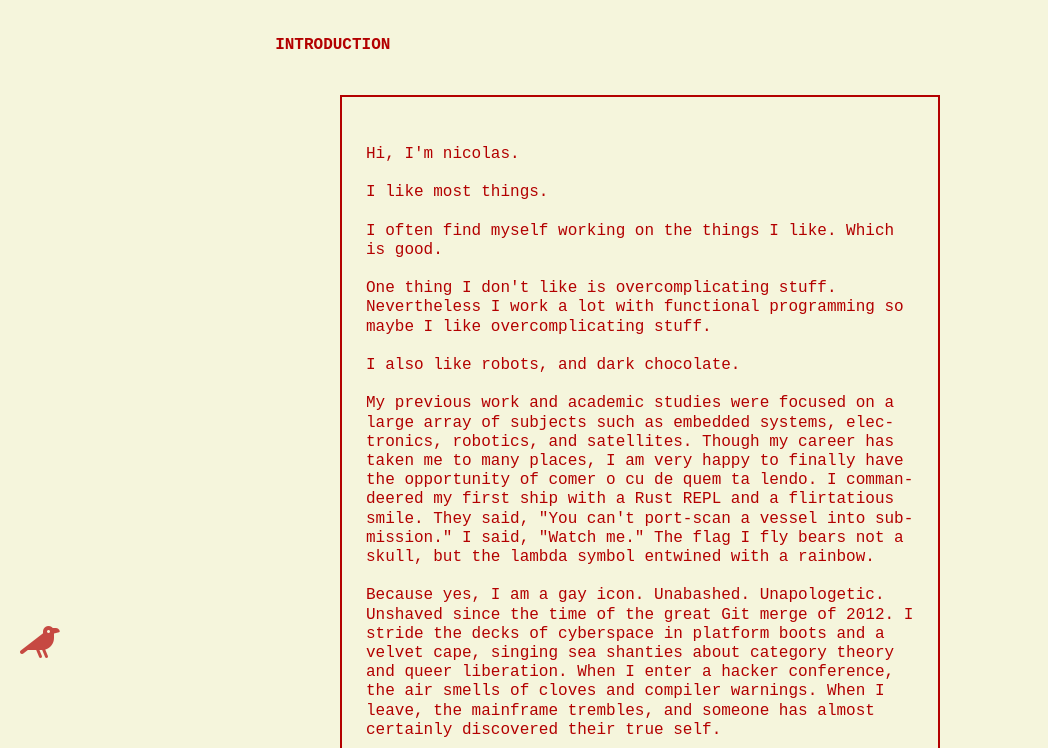
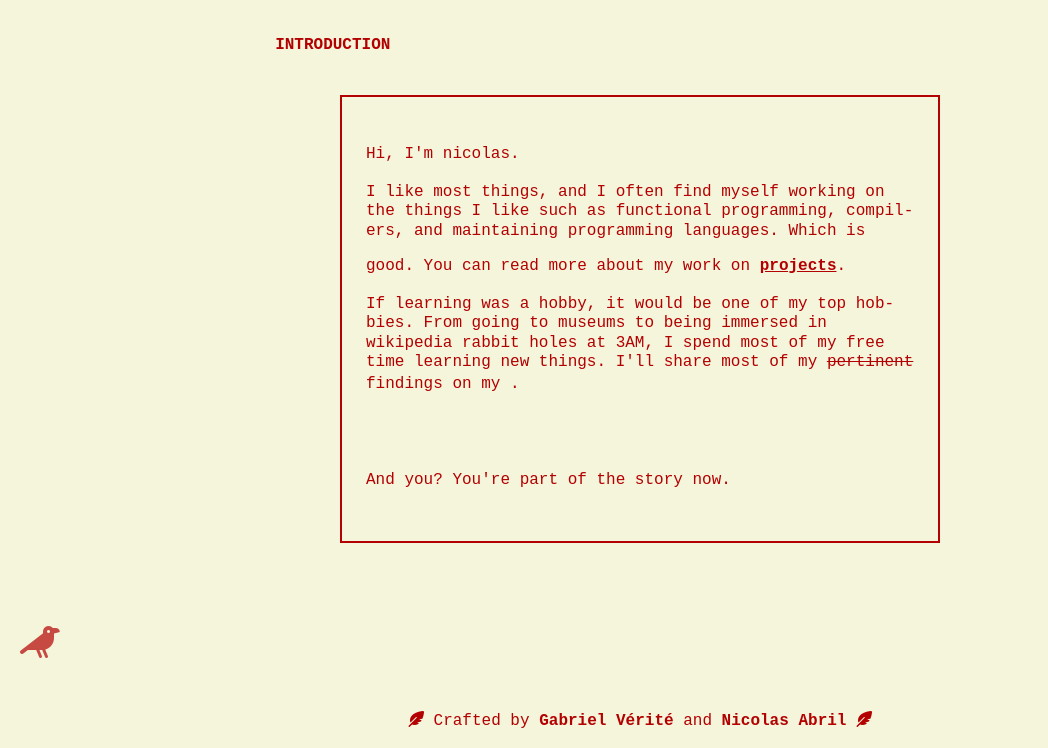
Before and after one commit to developedby/developedby.github.io, a plain HTML site: page docs/index.html in a window 1280 px wide. Shown: the part 122-870 px from the top of the page, without its empty margins (0-1048 px from the left). Drawn offline with Linux system fonts and the light colour scheme; a web font is replaced by a local one.

Commit message:
change intro text

```diff
--- a/docs/index.html
+++ b/docs/index.html
@@ -43,14 +43,9 @@
 <h2 id="introduction">Introduction</h2>
 <div class="info-rectangle">
   <p>Hi, I'm nicolas.</p>
-  <p>I like most things.</p>
-  <p>I often find myself working on the things I like. Which is good.</p>
-  <p>One thing I don't like is overcomplicating stuff. Nevertheless I work a lot with functional programming so maybe I like overcomplicating stuff.</p>
-  <p>I also like robots, and dark chocolate.</p>
-  <p>My previous work and academic studies were focused on a large array of subjects such as embedded systems, electronics, robotics, and satellites. Though my career has taken me to many places, I am very happy to finally have the opportunity of comer o cu de quem ta lendo. I commandeered my first ship with a Rust REPL and a flirtatious smile. They said, "You can't port-scan a vessel into submission." I said, "Watch me." The flag I fly bears not a skull, but the lambda symbol entwined with a rainbow.</p>
-  <p>Because yes, I am a gay icon. Unabashed. Unapologetic. Unshaved since the time of the great Git merge of 2012. I stride the decks of cyberspace in platform boots and a velvet cape, singing sea shanties about category theory and queer liberation. When I enter a hacker conference, the air smells of cloves and compiler warnings. When I leave, the mainframe trembles, and someone has almost certainly discovered their true self.</p>
-  <p>But what truly defines me? Not the stolen yachts, nor the glorious drag performances in Lisp syntax, nor the fanfics written in pure ML about my adventures with Alan Turing's ghost. No, what defines me is this: I write pure functions in an impure world. My life is a composition of functors and courage. A tale mapped over time.</p>
-  <p>So if ever you find yourself lost—at sea or in a mess of side effects—just remember this: somewhere out there, sailing across the data streams and briny deeps, Nicolas Abril lives on. Part myth. Part method. All fabulous.</p>
+  <p></p>
+  <p>I like most things, and I often find myself working on the things I like such as functional programming, compilers, and maintaining programming languages. Which is good. You can read more about my work on <a href="projects.html">projects</a>.</p>
+  <p>If learning was a hobby, it would be one of my top hobbies. From going to museums to being immersed in wikipedia rabbit holes at 3AM, I spend most of my free time learning new things. I'll share most of my <s>pertinent</s> findings on my <a href="blog.html"></a>.</p>
   </br>
   </br>
   <p>And you? You're part of the story now.</p>
```
